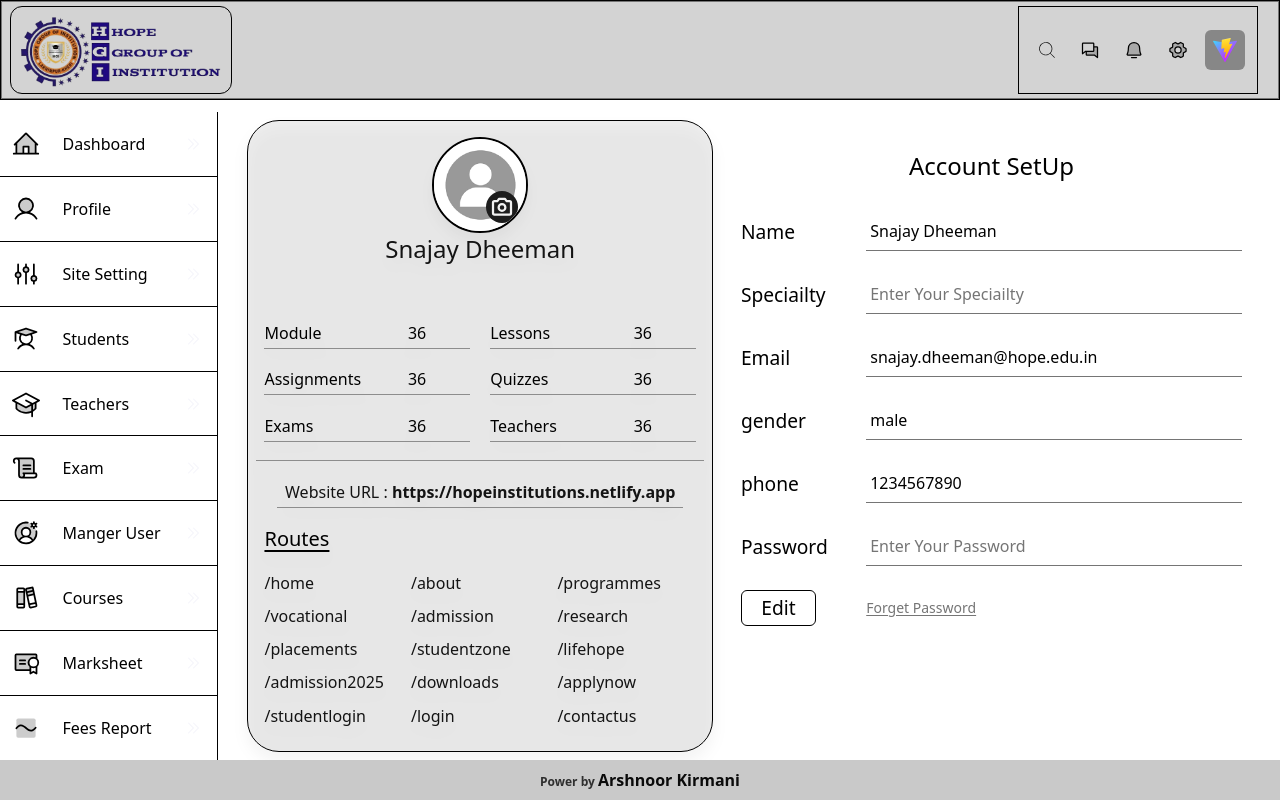
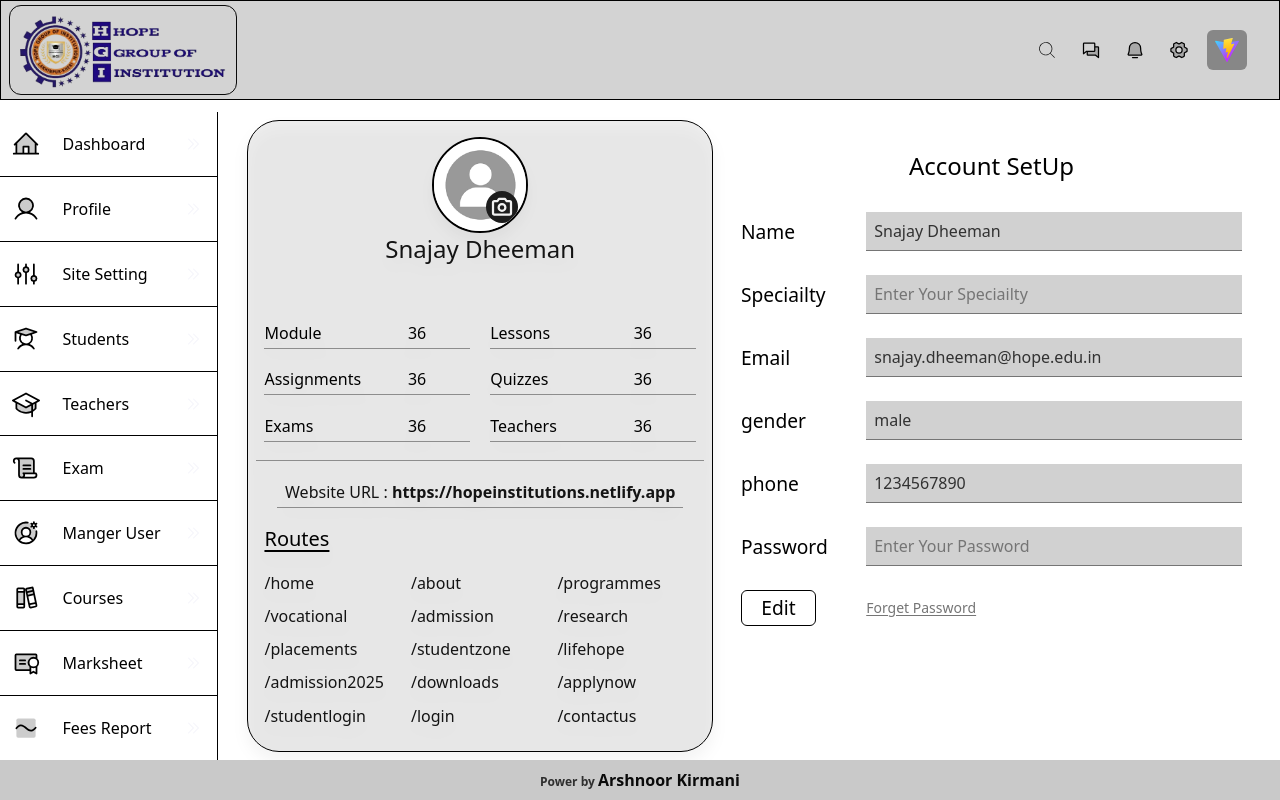
Before and after one commit to arshnoor-kirmani/Institute-Management, a React (Vite) app: page /admin/profile in a window 1280 px wide. Built offline with nearby package versions, Linux system fonts and the light colour scheme.

Commit message:
Add profile other functionality

```diff
--- a/src/app/Institute/InstituteInfoSlice/InstituteInfoSlice.js
+++ b/src/app/Institute/InstituteInfoSlice/InstituteInfoSlice.js
@@ -86,4 +86,5 @@ const instituteInfoSlice = createSlice({
   name: "instituteInfo",
   initialState,
 });
+// export const { getProfileInfo } = instituteInfoSlice.actions;
 export default instituteInfoSlice.reducer;
--- /dev/null
+++ b/src/components/Admin/Pages/Comming/Comming.jsx
@@ -0,0 +1,18 @@
+import React from "react";
+
+export default function Comming() {
+  return (
+    <div className="flex items-center justify-center h-screen bg-amber-50">
+      <div className="text-3xl font-bold">
+        <h1 className="text-5xl text-center text-custom-700">Comming Soon</h1>
+        <p className="text-md mt-4 text-custom-600">
+          This page is under construction.
+        </p>
+        <p className="text-lg mt-2 text-custom-500 text-center">
+          Thank you for your patience!{" "}
+          <span className="mt-2 text-sm">- Admin Team</span>
+        </p>
+      </div>
+    </div>
+  );
+}
--- a/src/components/Admin/Pages/Header_Footer/Header.jsx
+++ b/src/components/Admin/Pages/Header_Footer/Header.jsx
@@ -30,8 +30,8 @@ export default function Header() {
   // <<<<<<<<<<<<<<<<<<<<<<<<<<<<<<<<<<<<<<<<<<<<<<== JSX ===>>>>>>>>>>>>>>>>>>>>>>>>>>>>>>>>>>>>>>>>>>>>>>
   return (
     <header className="w-full h-25 border-1">
-      <div className="border-1 border-custom-500 size-full bg-custom-100 py-1 px-2 ">
-        <div className="text-[.8rem] w-fit h-full flex gap-3 float-left items-center text-2xl px-2 py-1 border-1 rounded-xl cursor-pointer">
+      <div className="border-custom-500 size-full bg-custom-100 py-1 px-2 ">
+        <div className="text-[.8rem] w-fit h-full flex gap-3 float-left items-center text-2xl px-2 py-1 border-1 border-custom-900 rounded-xl cursor-pointer">
           <Link to="/admin/dashboard" className="size-full">
             <img
               src={LogoImgSrc[0]}
@@ -40,7 +40,7 @@ export default function Header() {
             />
           </Link>
         </div>
-        <div className="flex justify-evenly float-right w-60 h-full items-center mr-3 border-1">
+        <div className="flex justify-evenly float-right w-60 h-full items-center mr-3 ">
           <div
             className={`relative p-1.5 cursor-pointer flex items-center active:85 ${
               searchBtnActive
--- a/src/components/Admin/Pages/Profile/Profile.jsx
+++ b/src/components/Admin/Pages/Profile/Profile.jsx
@@ -3,10 +3,25 @@ import { nanoid } from "@reduxjs/toolkit";
 import React, { useState } from "react";
 import { useSelector } from "react-redux";
 import { Link } from "react-router-dom";
-
 export default function Profile() {
   const ProfileData = useSelector((state) => state.instituteInfo);
   const [inputEdit, setinputEdit] = useState(true);
+  const [formData, setFormData] = useState({
+    name: ProfileData.owner || "",
+    specialty: ProfileData.instituteContactPerson.specialty || "",
+    email: ProfileData.instituteContactPerson.email || "",
+    phone: ProfileData.instituteContactPerson.phone || "",
+    gender: ProfileData.instituteContactPerson.gender || "",
+  });
+  console.log(formData);
+  const handleChange = (e) => {
+    const { id, value } = e.target;
+    setFormData((prevFormData) => ({
+      ...prevFormData,
+      [id]: value,
+    }));
+  };
+
   return (
     <div className="w-full h-full grid items-center justify-center text-2xl grid-cols-[45%_50%] p-2 gap-5">
       <div
@@ -82,8 +97,13 @@ export default function Profile() {
               <label htmlFor="name">Name</label>
               <input
                 readOnly={inputEdit}
-                value={ProfileData.instituteContactPerson.name || ""}
-                className="border-custom-500 border-b-1 outline-0 size-full px-1 py-2 placeholder:text-custom-500 text-[1rem] placeholder:capitalize"
+                value={formData.name}
+                onChange={handleChange}
+                className={`border-custom-500 border-b-1 outline-0 size-full px-1 pl-2 py-2 placeholder:text-custom-500 text-[1rem] placeholder:capitalize ${
+                  inputEdit
+                    ? " bg-custom-300/50 text-custom-900/80"
+                    : "text-custom-900"
+                }`}
                 type="text"
                 id="name"
                 placeholder="Enter your name"
@@ -93,10 +113,15 @@ export default function Profile() {
               <label htmlFor="Speciailty">Speciailty</label>
               <input
                 readOnly={inputEdit}
-                value={ProfileData.instituteContactPerson.specialty || ""}
-                className="border-custom-500 border-b-1 outline-0 size-full px-1 py-2 placeholder:text-custom-500 text-[1rem] placeholder:capitalize"
+                value={formData.speciailty}
+                onChange={handleChange}
+                className={`border-custom-500 border-b-1 outline-0 size-full px-1 pl-2 py-2 placeholder:text-custom-500 text-[1rem] placeholder:capitalize ${
+                  inputEdit
+                    ? " bg-custom-300/50 text-custom-900/80"
+                    : "text-custom-900"
+                }`}
                 type="text"
-                id="Speciailty"
+                id="speciailty"
                 placeholder="Enter your Speciailty"
               />
             </div>
@@ -104,8 +129,13 @@ export default function Profile() {
               <label htmlFor="email">Email</label>
               <input
                 readOnly={inputEdit}
-                value={ProfileData.instituteContactPerson.email || ""}
-                className="border-custom-500 border-b-1 outline-0 size-full px-1 py-2 placeholder:text-custom-500 text-[1rem] placeholder:capitalize"
+                value={formData.email}
+                onChange={handleChange}
+                className={`border-custom-500 border-b-1 outline-0 size-full px-1 pl-2 py-2 placeholder:text-custom-500 text-[1rem] placeholder:capitalize ${
+                  inputEdit
+                    ? " bg-custom-300/50 text-custom-900/80"
+                    : "text-custom-900"
+                }`}
                 type="email"
                 id="email"
                 placeholder="Enter your email"
@@ -115,8 +145,13 @@ export default function Profile() {
               <label htmlFor="gender">gender</label>
               <input
                 readOnly={inputEdit}
-                value={ProfileData.instituteContactPerson.gender || ""}
-                className="border-custom-500 border-b-1 outline-0 size-full px-1 py-2 placeholder:text-custom-500 text-[1rem] placeholder:capitalize"
+                value={formData.gender}
+                onChange={handleChange}
+                className={`border-custom-500 border-b-1 outline-0 size-full px-1 pl-2 py-2 placeholder:text-custom-500 text-[1rem] placeholder:capitalize ${
+                  inputEdit
+                    ? " bg-custom-300/50 text-custom-900/80"
+                    : "text-custom-900"
+                }`}
                 type="text"
                 id="gender"
                 placeholder="Enter your gender"
@@ -126,8 +161,13 @@ export default function Profile() {
               <label htmlFor="phone">phone</label>
               <input
                 readOnly={inputEdit}
-                value={ProfileData.instituteContactPerson.phone || ""}
-                className="border-custom-500 border-b-1 outline-0 size-full px-1 py-2 placeholder:text-custom-500 text-[1rem] placeholder:capitalize"
+                value={formData.phone}
+                onChange={handleChange}
+                className={`border-custom-500 border-b-1 outline-0 size-full px-1 pl-2 py-2 placeholder:text-custom-500 text-[1rem] placeholder:capitalize ${
+                  inputEdit
+                    ? " bg-custom-300/50 text-custom-900/80"
+                    : "text-custom-900"
+                }`}
                 type="text"
                 id="phone"
                 placeholder="Enter your phone"
@@ -137,8 +177,13 @@ export default function Profile() {
               <label htmlFor="password">Password</label>
               <input
                 readOnly={inputEdit}
-                value={""}
-                className="border-custom-500 border-b-1 outline-0 size-full px-1 py-2 placeholder:text-custom-500 text-[1rem] placeholder:capitalize"
+                value={formData.password}
+                onChange={handleChange}
+                className={`border-custom-500 border-b-1 outline-0 size-full px-1 pl-2 py-2 placeholder:text-custom-500 text-[1rem] placeholder:capitalize ${
+                  inputEdit
+                    ? " bg-custom-300/50 text-custom-900/80"
+                    : "text-custom-900"
+                }`}
                 type="password"
                 id="password"
                 placeholder="Enter your password"
@@ -149,7 +194,7 @@ export default function Profile() {
                 onClick={() => setinputEdit(!inputEdit)}
                 className="text-md border rounded-md px-2 py-1 cursor-pointer hover:text-custom-50 hover:bg-custom-600 transition-all duration-300"
               >
-                Edit
+                {inputEdit ? "Edit" : "Save"}
               </button>
               <Link
                 className="text-sm underline underline-offset-2 text-custom-500 float-left"
--- a/src/components/Admin/index.js
+++ b/src/components/Admin/index.js
@@ -3,4 +3,5 @@
 import AdminLayout from "./Layouts/AdminLayout";
 import Dashboard from "./Pages/Dashboard/Dashboard";
 import Profile from "./Pages/Profile/Profile";
-export { AdminLayout, Dashboard, Profile };
+import Comming from "./Pages/Comming/Comming";
+export { AdminLayout, Dashboard, Profile, Comming };
--- a/src/components/App.jsx
+++ b/src/components/App.jsx
@@ -2,7 +2,7 @@ import React from "react";
 import { Routes, Route } from "react-router-dom";
 import { useSelector } from "react-redux";
 import { Home, Weblayout, Programmes, About, Vocational } from "./Web";
-import { AdminLayout, Dashboard, Profile } from "./Admin";
+import { AdminLayout, Comming, Dashboard, Profile } from "./Admin";
 import { nanoid } from "@reduxjs/toolkit";
 
 export default function App() {
@@ -75,14 +75,14 @@ export default function App() {
       <Route path="/admin" element={<AdminLayout />}>
         <Route path="dashboard" element={<Dashboard />} />
         <Route path="profile" element={<Profile />} />
-        <Route path="sitesetting" element={<h1>siteSetting</h1>} />
-        <Route path="students" element={<h1>students</h1>} />
-        <Route path="teachers" element={<h1>teachers</h1>} />
-        <Route path="exam" element={<h1>exam</h1>} />
-        <Route path="mangeruser" element={<h1>mangeruser</h1>} />
-        <Route path="courses" element={<h1>courses</h1>} />
-        <Route path="marksheet" element={<h1>marksheet</h1>} />
-        <Route path="feesreport" element={<h1>feesReport</h1>} />
+        <Route path="sitesetting" element={<Comming />} />
+        <Route path="students" element={<Comming />} />
+        <Route path="teachers" element={<Comming />} />
+        <Route path="exam" element={<Comming />} />
+        <Route path="mangeruser" element={<Comming />} />
+        <Route path="courses" element={<Comming />} />
+        <Route path="marksheet" element={<Comming />} />
+        <Route path="feesreport" element={<Comming />} />
       </Route>
       <Route
         path="admin/forgot-password"
```
